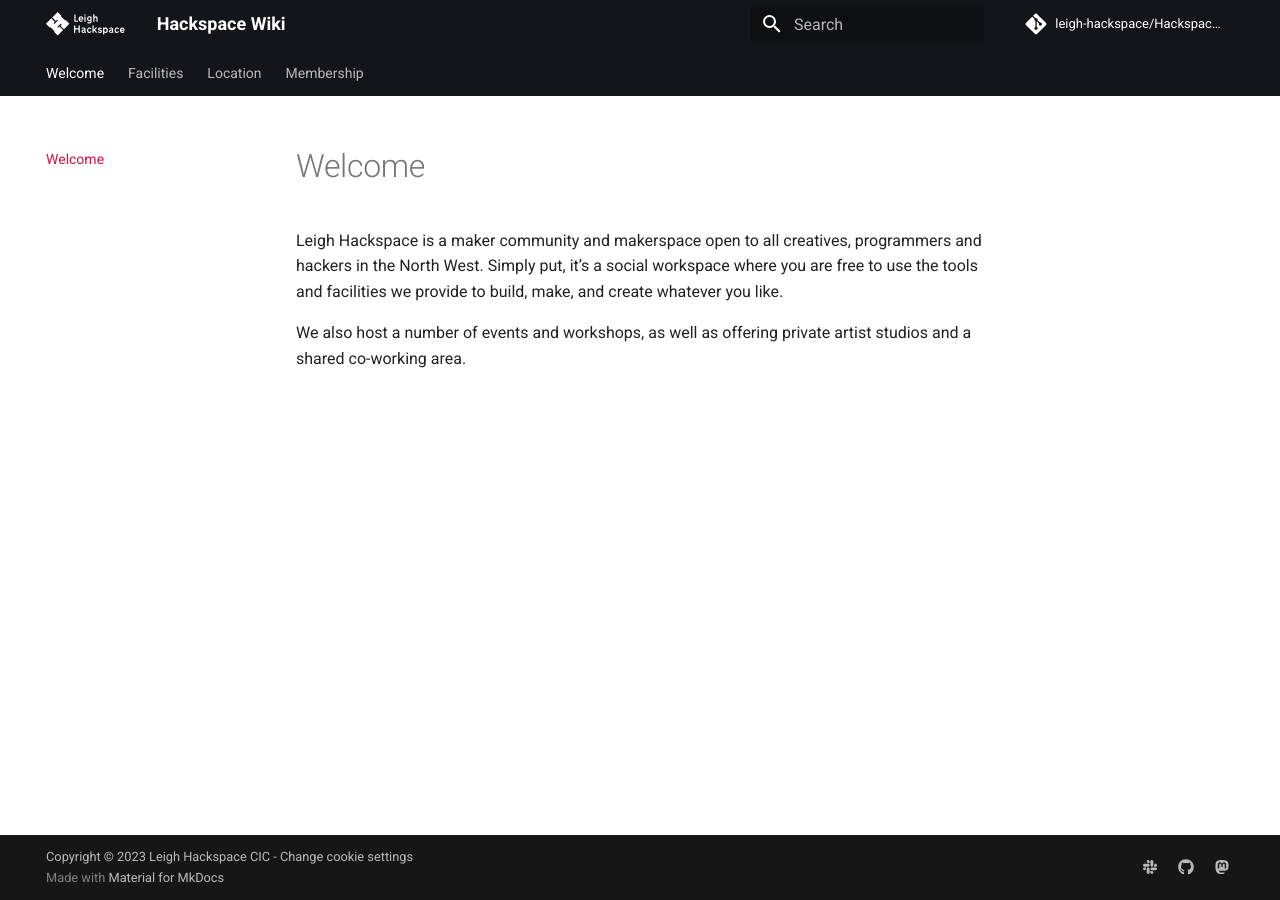
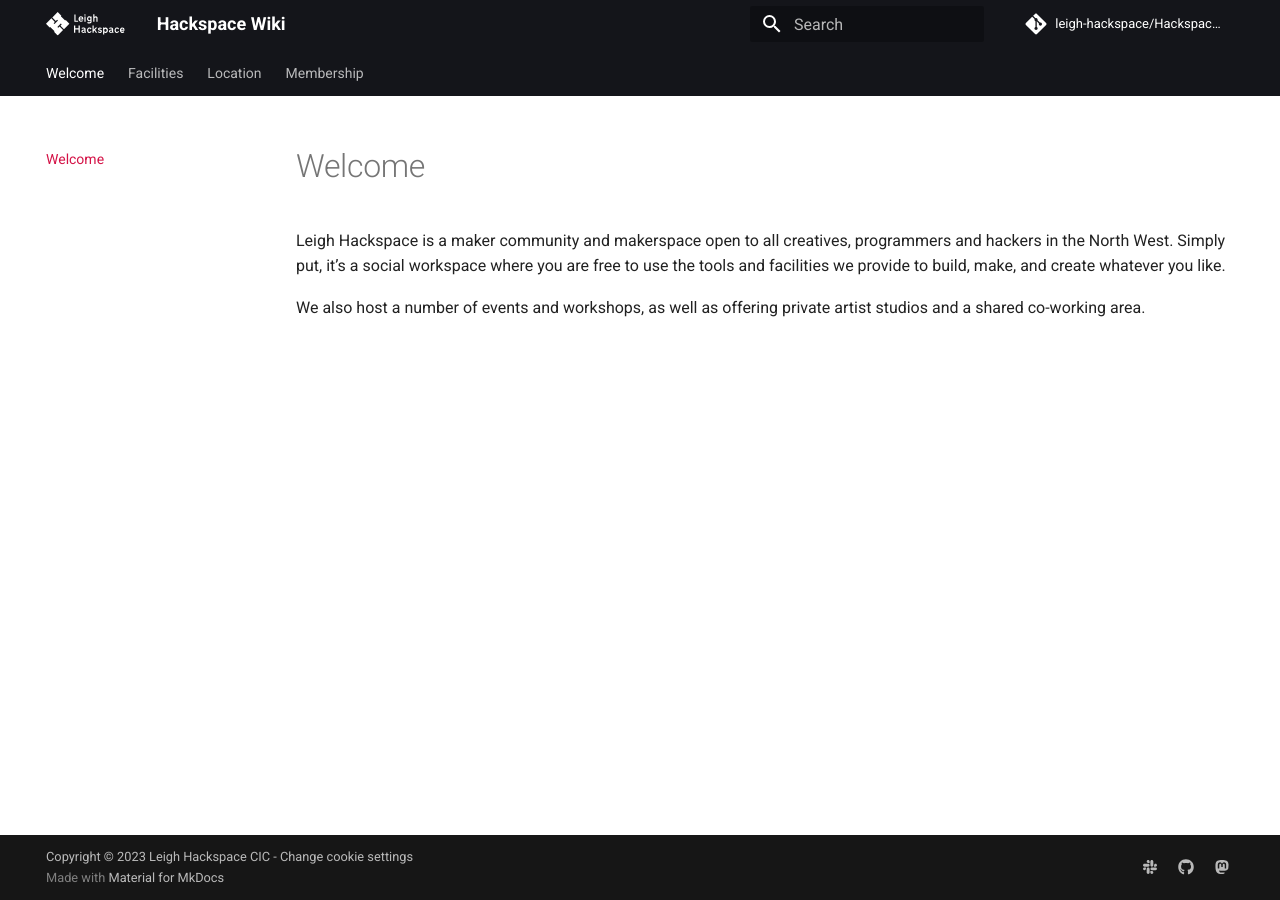
Before and after one commit to leigh-hackspace/HackspaceWiki, an MkDocs documentation site: the page built from docs/index.md, in a window 1280 px wide. Built offline with MkDocs 1.6.1 and Material for MkDocs 9.7.7, drawn with Linux system fonts in a browser that asks for light colours; comment, search, counter and statistics services are not loaded; the version menu is left out.

Commit message:
Update nav options

```diff
--- a/mkdocs.yaml
+++ b/mkdocs.yaml
@@ -29,6 +29,10 @@
     - navigation.tabs
     - navigation.prune
     - navigation.indexes
+    - navigation.sections
+    - navigation.path
+    - toc.integrate
+    - navigation.top
 
 docs_dir: ./docs
 
```
